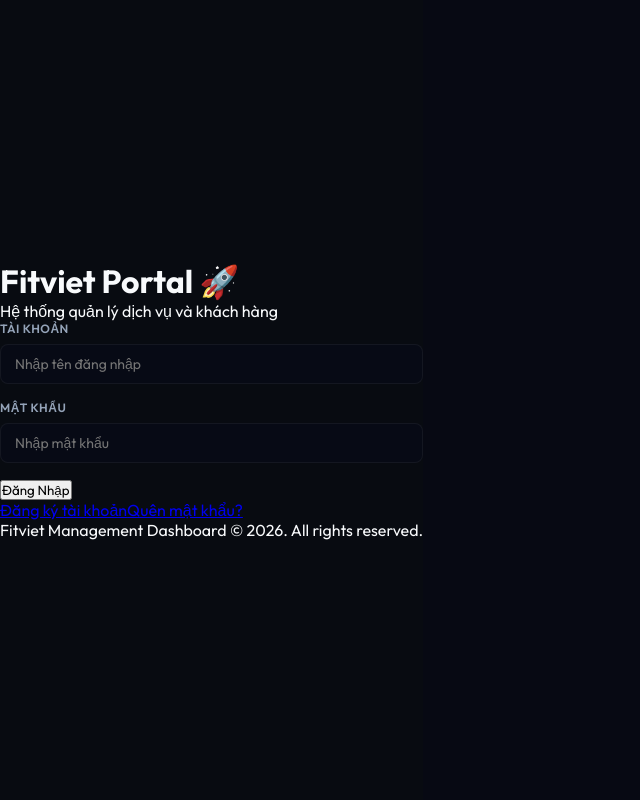
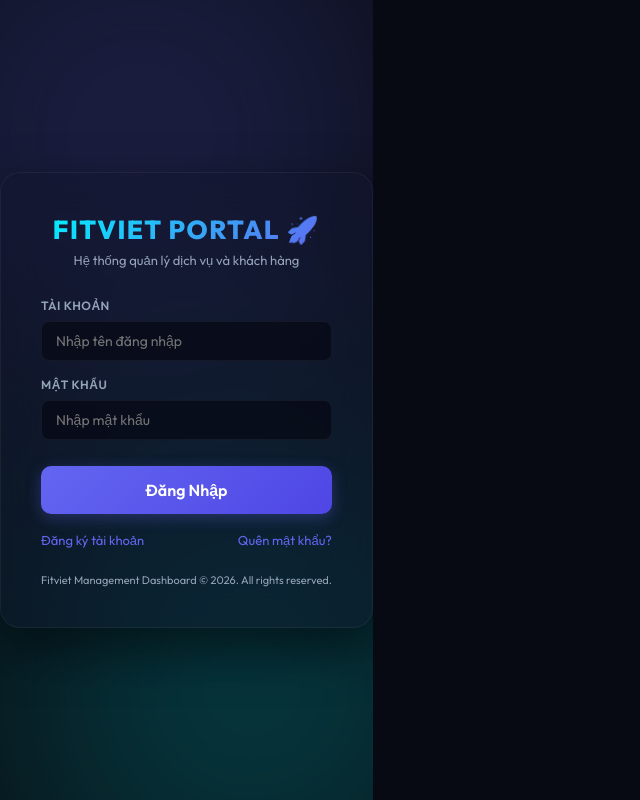
Before and after one commit to ruandejun/fitviet-frontend, a React (Vite) app: page / in a window 1280 px wide. Shown: the whole page, without its empty margins (0-640 px from the left). Built offline with nearby package versions, Linux system fonts and the light colour scheme; no server answers.

Commit message:
Add missing styling rules for Login, Register, and ForgotPassword components

```diff
--- a/src/index.css
+++ b/src/index.css
@@ -1319,3 +1319,164 @@
                 justify-content: space-between;
             }
         }
+
+        /* ==========================================================================
+           AUTHENTICATION VIEWS STYLING (Login, Register, ForgotPassword)
+           ========================================================================== */
+
+        /* Animated Glowing Background Objects */
+        .glowing-orb {
+            position: absolute;
+            border-radius: 50%;
+            filter: blur(140px);
+            z-index: 1;
+            opacity: 0.35;
+            pointer-events: none;
+        }
+
+        .orb-primary {
+            width: 450px;
+            height: 450px;
+            background: var(--primary);
+            top: -100px;
+            left: -100px;
+            animation: float-orb 15s infinite alternate ease-in-out;
+        }
+
+        .orb-accent {
+            width: 400px;
+            height: 400px;
+            background: var(--accent);
+            bottom: -100px;
+            right: -100px;
+            animation: float-orb-reverse 12s infinite alternate ease-in-out;
+        }
+
+        @keyframes float-orb {
+            0% { transform: translate(0, 0) scale(1); }
+            100% { transform: translate(60px, 40px) scale(1.1); }
+        }
+
+        @keyframes float-orb-reverse {
+            0% { transform: translate(0, 0) scale(1); }
+            100% { transform: translate(-50px, -30px) scale(1.05); }
+        }
+
+        /* Glassmorphism Login Card */
+        .login-card {
+            width: 100%;
+            max-width: 440px;
+            background: var(--panel-bg);
+            backdrop-filter: blur(20px);
+            -webkit-backdrop-filter: blur(20px);
+            border: 1px solid var(--border-color);
+            border-radius: 20px;
+            padding: 40px;
+            z-index: 10;
+            box-shadow: 0 20px 50px rgba(0, 0, 0, 0.5);
+            animation: scale-up 0.5s cubic-bezier(0.16, 1, 0.3, 1);
+        }
+
+        @keyframes scale-up {
+            from { transform: scale(0.95); opacity: 0; }
+            to { transform: scale(1); opacity: 1; }
+        }
+
+        .logo-header {
+            text-align: center;
+            margin-bottom: 30px;
+        }
+
+        .logo-header h1 {
+            font-size: 26px;
+            font-weight: 800;
+            letter-spacing: 1.5px;
+            background: linear-gradient(135deg, var(--accent), var(--primary));
+            -webkit-background-clip: text;
+            -webkit-text-fill-color: transparent;
+            text-transform: uppercase;
+        }
+
+        .logo-header p {
+            font-size: 13px;
+            color: var(--text-muted);
+            margin-top: 6px;
+        }
+
+        /* Error box */
+        .error-message {
+            background: rgba(239, 68, 68, 0.1);
+            border: 1px solid rgba(239, 68, 68, 0.2);
+            color: var(--danger);
+            padding: 12px;
+            border-radius: 8px;
+            font-size: 13px;
+            margin-bottom: 20px;
+            text-align: center;
+            animation: shake 0.3s ease-in-out;
+        }
+
+        @keyframes shake {
+            0%, 100% { transform: translateX(0); }
+            25% { transform: translateX(-6px); }
+            75% { transform: translateX(6px); }
+        }
+
+        .login-btn {
+            width: 100%;
+            background: linear-gradient(135deg, var(--primary), var(--primary-hover));
+            border: none;
+            border-radius: 10px;
+            padding: 14px;
+            color: white;
+            font-size: 16px;
+            font-weight: 600;
+            cursor: pointer;
+            transition: all 0.3s ease;
+            box-shadow: 0 4px 15px rgba(99, 102, 241, 0.3);
+            margin-top: 10px;
+            position: relative;
+            overflow: hidden;
+        }
+
+        .login-btn:hover {
+            transform: translateY(-2px);
+            box-shadow: 0 6px 20px rgba(99, 102, 241, 0.5);
+        }
+
+        .login-btn:active {
+            transform: translateY(0);
+        }
+
+        .login-btn:disabled {
+            background: #232a3b;
+            color: #5b6782;
+            cursor: not-allowed;
+            transform: none;
+            box-shadow: none;
+        }
+
+        .auth-links {
+            display: flex;
+            justify-content: space-between;
+            margin-top: 18px;
+            font-size: 13px;
+        }
+
+        .auth-links a {
+            color: var(--primary);
+            text-decoration: none;
+            transition: color 0.3s ease;
+        }
+
+        .auth-links a:hover {
+            color: var(--accent);
+            text-decoration: underline;
+        }
+
+        .footer-note {
+            text-align: center;
+            margin-top: 25px;
+            font-size: 11px;
+            color: var(--text-muted);
+        }
```
